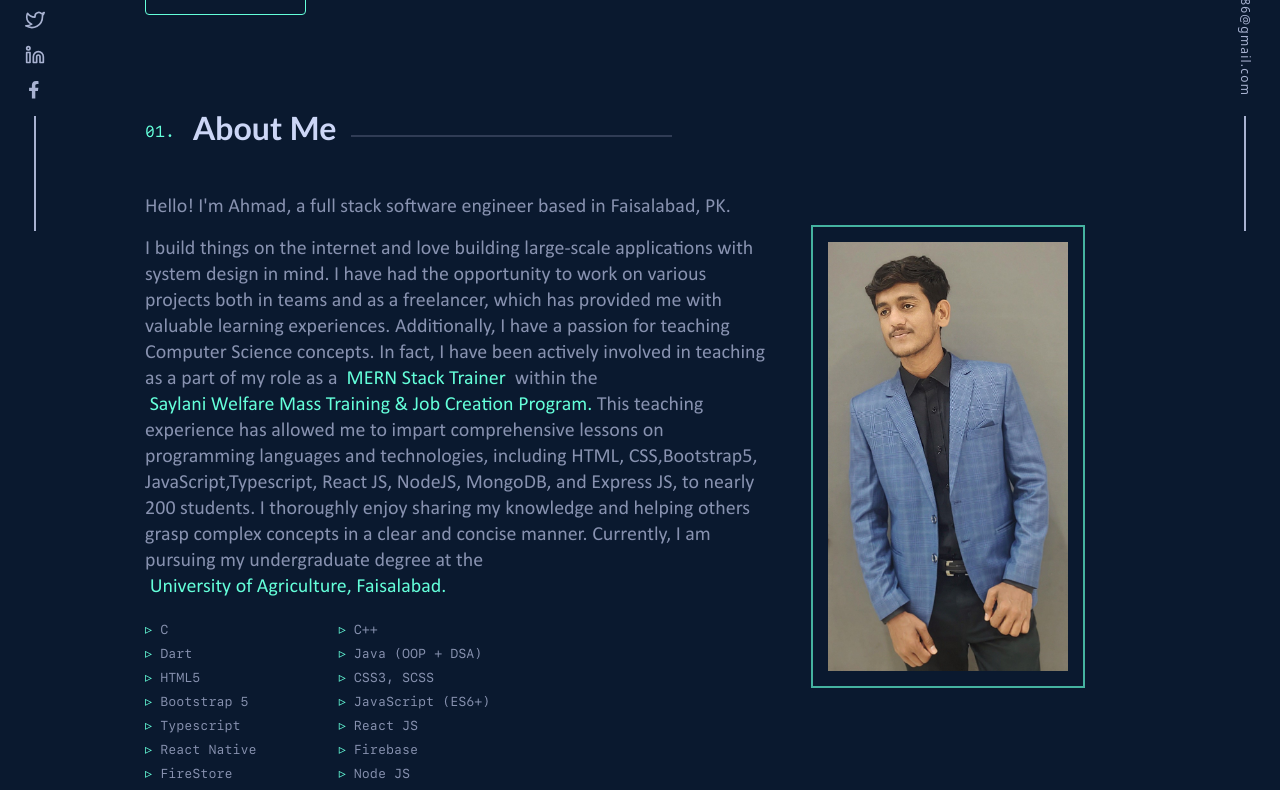
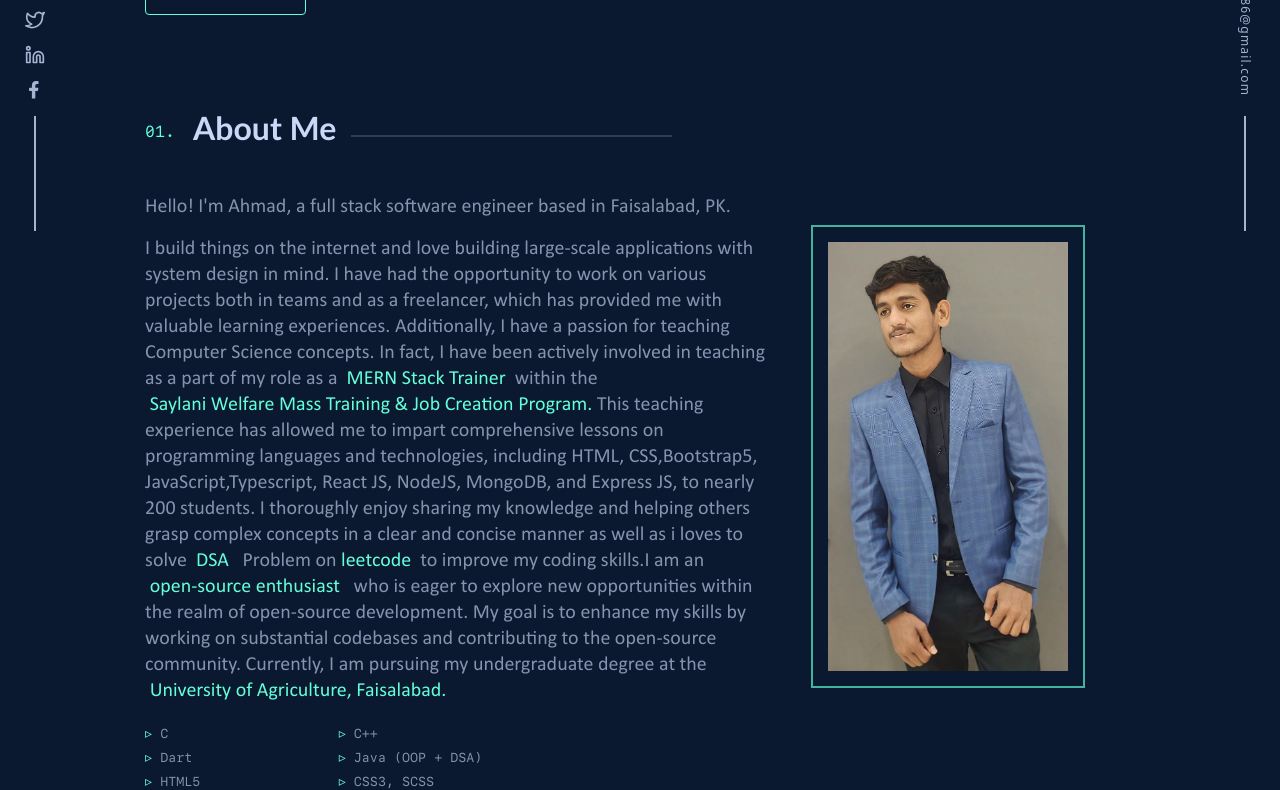
Before and after one commit to Ahmadjajja/Developer-Resume, a React (Create React App) app: page / in a window 1280 px wide. Shown: the part 569-1359 px from the top of the page. Built offline with nearby package versions, Linux system fonts and the light colour scheme.

Commit message:
Feat: Header & About

```diff
--- a/src/components/About.js
+++ b/src/components/About.js
@@ -108,8 +108,7 @@ const About = ({ aboutBtnClickedActive }) => {
       className={`mr-12 ml-12 myScreen6:ml-[6.338rem] myScreen6:mr-[6.338rem] myScreen7:ml-[9.07rem] myScreen7:mr-[9.07rem]`}
     >
       <div
-        className={`contentContainer ${
-          isVisible ? "show" : ""
+        className={`contentContainer ${isVisible ? "show" : ""
           } pt-[5.538rem] pb-[2.5rem] relative`}
       >
         <div className="inline-block absolute top-[105px] text-[#64ffda] font-customMono text-headerDescriptionFontSize font-normal antialiased aboutScreen3:top-[100px]">
@@ -123,8 +122,7 @@ const About = ({ aboutBtnClickedActive }) => {
       </div>
       {/* Body Section for < md-screen */}
       <div
-        className={`contentContainer ${
-          isVisibleTwo ? "show" : ""
+        className={`contentContainer ${isVisibleTwo ? "show" : ""
           } block aboutScreen8:hidden`}
       >
         {/* Section 2 */}
@@ -158,21 +156,21 @@ const About = ({ aboutBtnClickedActive }) => {
             CSS,Bootstrap5, JavaScript,Typescript, React JS, NodeJS, MongoDB,
             and Express JS, to nearly 200 students. I thoroughly enjoy sharing
             my knowledge and helping others grasp complex concepts in a clear
-            and concise manner. Currently, I am pursuing my undergraduate degree
-            at the
+            and concise manner as well as i loves to solve
+            <a className="text-[#64ffda] transition-GetInTouchButtonTransitionProperty  duration-GetInTouchButtonTransitionDuration  ease-GetInTouchButtonTransitionTiming cursor-pointer font-calibri text-[20px] aboutScreen4:block">
+              &nbsp; DSA &nbsp;
+            </a>{" "} Problem on             <div className="relative inline-block">
               <a
                 className="text-[#64ffda] transition-GetInTouchButtonTransitionProperty  duration-GetInTouchButtonTransitionDuration  ease-GetInTouchButtonTransitionTiming cursor-pointer font-calibri text-[20px] aboutScreen4:block"
                 href="https://pk.worldorgs.com/catalog/faisalabad/accountant/saylani-mass-training-faisalabad"
                 target="_blank"
               >
-              &nbsp;Saylani Welfare Mass Training & Job Creation Program.&nbsp;
+                leetcode&nbsp;
               </a>{" "}
-            This teaching experience has allowed me to impart comprehensive
-            lessons on programming languages and technologies, including HTML,
-            CSS,Bootstrap5, JavaScript,Typescript, React JS, NodeJS, MongoDB,
-            and Express JS, to nearly 200 students. I thoroughly enjoy sharing
-            my knowledge and helping others grasp complex concepts in a clear
-            and concise manner. Currently, I am pursuing my undergraduate degree
+            </div> to improve my coding skills.I am an
+            <a className="text-[#64ffda] transition-GetInTouchButtonTransitionProperty  duration-GetInTouchButtonTransitionDuration  ease-GetInTouchButtonTransitionTiming cursor-pointer font-calibri text-[20px] aboutScreen4:block">
+              &nbsp; open-source enthusiast &nbsp;
+            </a>{" "}   who is eager to explore new opportunities within the realm of open-source development. My goal is to enhance my skills by working on substantial codebases and contributing to the open-source community. Currently, I am pursuing my undergraduate degree
             at the
             <a
               className="text-[#64ffda] transition-GetInTouchButtonTransitionProperty  duration-GetInTouchButtonTransitionDuration  ease-GetInTouchButtonTransitionTiming cursor-pointer font-calibri text-[20px] aboutScreen4:block"
@@ -353,8 +351,7 @@ const About = ({ aboutBtnClickedActive }) => {
       </div>
       {/* Body Section for > md-screen */}
       <div
-        className={`contentContainer ${
-          isVisibleTwo ? "show" : ""
+        className={`contentContainer ${isVisibleTwo ? "show" : ""
           } hidden aboutScreen8:block relative`}
       >
         {/* Section 2 */}
@@ -391,7 +388,26 @@ const About = ({ aboutBtnClickedActive }) => {
             CSS,Bootstrap5, JavaScript,Typescript, React JS, NodeJS, MongoDB,
             and Express JS, to nearly 200 students. I thoroughly enjoy sharing
             my knowledge and helping others grasp complex concepts in a clear
-            and concise manner. Currently, I am pursuing my undergraduate degree
+            and concise manner as well as i loves to solve
+            <div className="relative inline-block">
+              <a className="spanOneHoverClass text-[#64ffda] cursor-pointer font-calibri text-[20px] aboutScreen4:block">
+                &nbsp; DSA &nbsp;
+              </a>{" "}
+            </div> Problem on
+            <div className="relative inline-block">
+              <a
+                className="spanOneHoverClass text-[#64ffda] cursor-pointer font-calibri text-[20px] aboutScreen4:block"
+                href="https://leetcode.com/ahmadjajja86/"
+                target="_blank"
+              >
+                &nbsp;leetcode&nbsp;
+              </a>{" "}
+            </div> to improve my coding skills.I am an
+            <div className="relative inline-block">
+              <a className="spanOneHoverClass text-[#64ffda] cursor-pointer font-calibri text-[20px] aboutScreen4:block">
+                &nbsp;open-source enthusiast &nbsp;
+              </a>{" "}
+            </div> who is eager to explore new opportunities within the realm of open-source development. My goal is to enhance my skills by working on substantial codebases and contributing to the open-source community. Currently, I am pursuing my undergraduate degree
             at the
             <div className="relative inline-block">
               <a
--- a/src/components/Header.js
+++ b/src/components/Header.js
@@ -37,41 +37,36 @@ const Header = () => {
       className={`mr-12  ml-12 myScreen6:ml-[6.338rem] myScreen6:mr-[6.338rem] myScreen7:ml-[9.07rem] myScreen7:mr-[9.07rem]`}
     >
       <div
-        className={`contentContainer ${
-          showFirstContent ? "show" : ""
+        className={`contentContainer ${showFirstContent ? "show" : ""
           } py-1 block  text-[#64ffda]  text-lg  font-normal  ml-2  font-customMono antialiased headerScreen1:w-[44.5rem]`}
       >
         Hi, my name is
       </div>
       <div
-        className={`contentContainer ${
-          showSecondContent ? "show" : ""
+        className={`contentContainer ${showSecondContent ? "show" : ""
           } bigHeading mt-3 block text-[#ccd6f6]  font-semibold  text-[1.5em]  leading-[1.1]  font-calibri antialiased headerScreen1:w-[45rem]`}
       >
         Ahmad Jajja
       </div>
       <div
-        className={`contentContainer ${
-          showThirdContent ? "show" : ""
+        className={`contentContainer ${showThirdContent ? "show" : ""
           } smallHeading block  text-[#8892b0]  font-semibold  leading-[1]  font-calibri antialiased headerScreen1:w-[45rem]`}
       >
         A Full-Stack-Engineer, Researcher and Mentor
       </div>
       <div
-        className={`contentContainer ${
-          showFourthContent ? "show" : ""
+        className={`contentContainer ${showFourthContent ? "show" : ""
           } description block text-[#8892b0]  mt-[1.16rem] py-2  text-lg antialiased headerScreen1:w-[50rem]`}
       >
         {/* A Techy with keen interest in Backend and infrastructure Engineering.
         Love to learn new technologies and currently working on Web 3 and
         Metaverse. An aspiring Full-Stack Engineer with a focus on applying Web
         and Data Structures knowledge to create awesome things. */}
-        A Techy with keen interest in Backend Engineering, WEB 3.0 and Metaverse.
+        A Techy with keen interest in DEVOPS, WEB 3.0 and Metaverse.
         An aspiring Certified MERN Stack Software Engineer with a focus on Large Scale Systems.
       </div>
       <div
-        className={`contentContainer ${
-          showFifthContent ? "show" : ""
+        className={`contentContainer ${showFifthContent ? "show" : ""
           } pt-[3.125rem] block`}
       >
         <a
```
Lines whose indentation alone changed are shown as unchanged.
